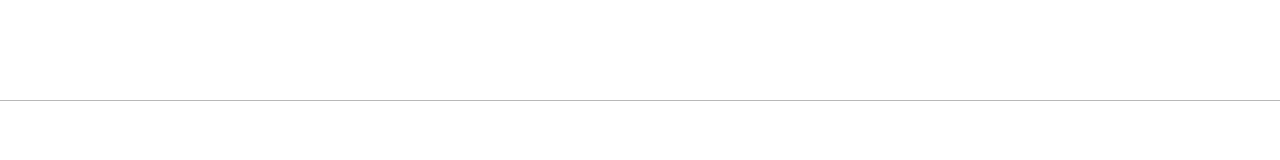
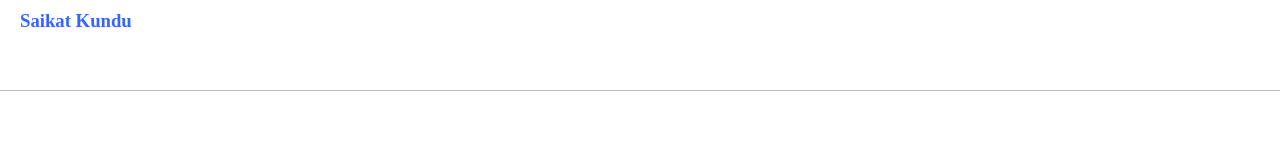
Before and after one commit to saikatkundu/saikatkundu.github.io, a plain HTML site: page index.html in a window 1280 px wide. Drawn offline with Linux system fonts and the light colour scheme.

Commit message:
Update index.html

```diff
--- a/index.html
+++ b/index.html
@@ -9,14 +9,19 @@
       margin:0;padding:0;
     }
     .top-navigation{
-      padding:0;margin:0;height: 100px;width: 100%;
+      padding:0;margin:0;height: 80px;width: 100%;
       border-bottom: 1px solid #B8B8B8 ;
+    }
+    h3{
+      position: relative;margin-top: 10px;left: 20px;color: #3366FF;
     }
 
     </style>
 
   </head>
   <body>
-    <div class="top-navigation"></div>
+    <div class="top-navigation">
+      <h3>Saikat Kundu</h3>
+    </div>
   </body>
 </html>
```
